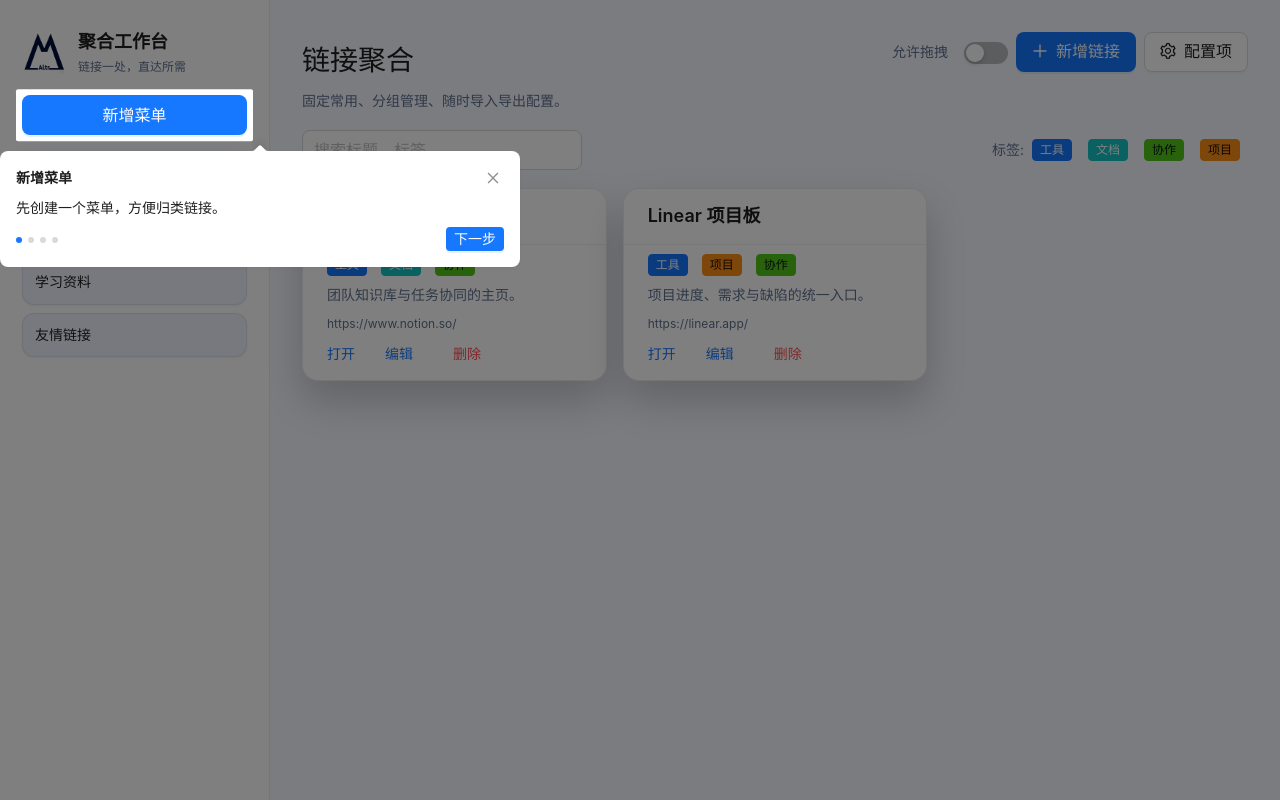
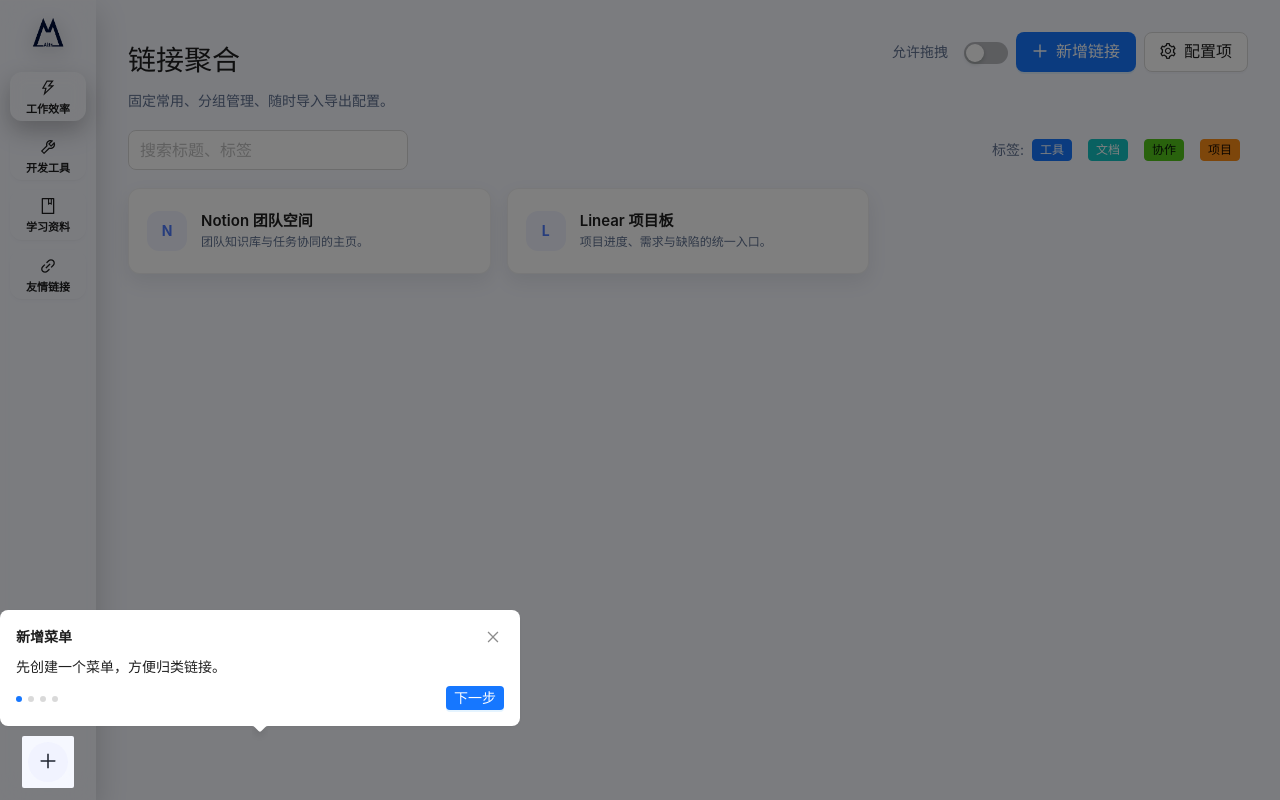
Before and after one commit to GYY-y/AggregationPlatform, a Vue app: page / in a window 1280 px wide. Built offline with nearby package versions, Linux system fonts and the light colour scheme.

Commit message:
页面UI调整

```diff
--- a/src/App.vue
+++ b/src/App.vue
@@ -1,7 +1,26 @@
 <script setup>
 import { computed, h, onMounted, reactive, ref, watch } from 'vue'
 import { App as AntApp, Button, Input, Space, Switch, Tag, Tour } from 'ant-design-vue'
-import { PlusOutlined, EditOutlined, DeleteOutlined, SettingOutlined } from '@ant-design/icons-vue'
+import {
+  PlusOutlined,
+  EditOutlined,
+  DeleteOutlined,
+  SettingOutlined,
+  AppstoreOutlined,
+  StarOutlined,
+  LinkOutlined,
+  ToolOutlined,
+  VideoCameraOutlined,
+  ShoppingOutlined,
+  BookOutlined,
+  CloudOutlined,
+  GlobalOutlined,
+  CompassOutlined,
+  PlayCircleOutlined,
+  PictureOutlined,
+  MessageOutlined,
+  ThunderboltOutlined,
+} from '@ant-design/icons-vue'
 import { useTheme } from './composables/useTheme'
 import MenuList from './components/MenuList.vue'
 import LinkGrid from './components/LinkGrid.vue'
@@ -14,10 +33,10 @@
 const storageKey = 'aggregation-platform-state'
 
 const seedMenus = [
-  { id: 'wk', name: '工作效率' },
-  { id: 'dev', name: '开发工具' },
-  { id: 'ref', name: '学习资料' },
-  { id: 'links', name: '友情链接' },
+  { id: 'wk', name: '工作效率', icon: 'ThunderboltOutlined' },
+  { id: 'dev', name: '开发工具', icon: 'ToolOutlined' },
+  { id: 'ref', name: '学习资料', icon: 'BookOutlined' },
+  { id: 'links', name: '友情链接', icon: 'LinkOutlined' },
 ]
 
 const seedLinks = [
@@ -169,6 +188,41 @@
   menuId: [{ required: true, message: '请选择菜单' }],
   description: [{ max: 100, message: '描述最多 100 字' }],
 }
+const menuIconOptions = [
+  { value: 'AppstoreOutlined', label: '应用', icon: AppstoreOutlined },
+  { value: 'StarOutlined', label: '收藏', icon: StarOutlined },
+  { value: 'LinkOutlined', label: '链接', icon: LinkOutlined },
+  { value: 'ToolOutlined', label: '工具', icon: ToolOutlined },
+  { value: 'VideoCameraOutlined', label: '视频', icon: VideoCameraOutlined },
+  { value: 'ShoppingOutlined', label: '购物', icon: ShoppingOutlined },
+  { value: 'BookOutlined', label: '学习', icon: BookOutlined },
+  { value: 'CloudOutlined', label: '云盘', icon: CloudOutlined },
+  { value: 'GlobalOutlined', label: '资讯', icon: GlobalOutlined },
+  { value: 'CompassOutlined', label: '出行', icon: CompassOutlined },
+  { value: 'PlayCircleOutlined', label: '娱乐', icon: PlayCircleOutlined },
+  { value: 'PictureOutlined', label: '设计', icon: PictureOutlined },
+  { value: 'MessageOutlined', label: '社交', icon: MessageOutlined },
+  { value: 'ThunderboltOutlined', label: '效率', icon: ThunderboltOutlined },
+]
+
+const menuIconMap = {
+  AppstoreOutlined,
+  StarOutlined,
+  LinkOutlined,
+  ToolOutlined,
+  VideoCameraOutlined,
+  ShoppingOutlined,
+  BookOutlined,
+  CloudOutlined,
+  GlobalOutlined,
+  CompassOutlined,
+  PlayCircleOutlined,
+  PictureOutlined,
+  MessageOutlined,
+  ThunderboltOutlined,
+  default: AppstoreOutlined,
+}
+
 const menuRules = {
   name: [
     {
@@ -180,6 +234,13 @@
         return Promise.resolve()
       },
       message: '请输入菜单名称',
+      trigger: ['blur', 'change'],
+    },
+  ],
+  icon: [
+    {
+      required: true,
+      message: '请选择菜单图标',
       trigger: ['blur', 'change'],
     },
   ],
@@ -204,6 +265,7 @@
 
 const menuForm = reactive({
   name: '',
+  icon: '',
 })
 
 const activeMenu = computed(() => state.menus.find((m) => m.id === state.activeMenuId))
@@ -360,6 +422,7 @@
 
 function resetMenuForm() {
   menuForm.name = ''
+  menuForm.icon = ''
 }
 
 function openNewLink() {
@@ -421,6 +484,7 @@
 function openEditMenu(menu) {
   editingMenuId.value = menu.id
   menuForm.name = menu.name
+  menuForm.icon = menu.icon || ''
   menuModalOpen.value = true
 }
 
@@ -428,6 +492,7 @@
   const name = menuForm.name.trim()
   if (!name) return setToast('请输入菜单名称', 'error')
   if (name.length > 4) return setToast('名称最多 4 个字', 'error')
+  if (!menuForm.icon) return setToast('请选择菜单图标', 'error')
   const duplicate = state.menus.some(
     (menu) => menu.name === name && menu.id !== editingMenuId.value
   )
@@ -435,10 +500,13 @@
 
   if (editingMenuId.value) {
     const target = state.menus.find((m) => m.id === editingMenuId.value)
-    if (target) target.name = name
+    if (target) {
+      target.name = name
+      target.icon = menuForm.icon
+    }
   } else {
     const id = createId()
-    state.menus.push({ id, name })
+    state.menus.push({ id, name, icon: menuForm.icon })
     state.menus = normalizeMenus(state.menus)
     state.activeMenuId = id
   }
@@ -585,7 +653,10 @@
 
 function normalizeMenus(list) {
   if (!Array.isArray(list)) return []
-  const next = [...list]
+  const next = list.map((item) => ({
+    ...item,
+    icon: item.icon || 'AppstoreOutlined',
+  }))
   const index = next.findIndex((item) => item.id === 'links')
   if (index === -1) return next
   const [linksMenu] = next.splice(index, 1)
@@ -696,16 +767,9 @@
 
 <template>
   <div class="app-shell" :style="themeVars">
-      <aside class="sidebar">
+      <aside class="sidebar sidebar--compact">
         <div class="brand">
           <img class="brand__logo" :src="brandLogo" alt="Altr Logo" />
-          <div>
-            <p class="brand__title">聚合工作台</p>
-            <p class="brand__subtitle">链接一处，直达所需</p>
-          </div>
-        </div>
-        <div class="sidebar__actions">
-          <Button ref="newMenuBtnRef" block type="primary" size="large" @click="openNewMenu">新增菜单</Button>
         </div>
         <input ref="importInput" type="file" accept="application/json" class="hidden" @change="handleImport" />
         <MenuList
@@ -715,6 +779,7 @@
           :menu-link-count="menuLinkCount"
           :can-drag="canDrag"
           :accent="state.settings.accent"
+          :icon-map="menuIconMap"
           :edit-icon="h(EditOutlined)"
           :delete-icon="h(DeleteOutlined)"
           :disable-edit-ids="['links']"
@@ -725,6 +790,17 @@
           @drag-end="draggingMenuId = null"
           @drop="dropMenu"
         />
+        <div class="sidebar__actions">
+          <Button
+            ref="newMenuBtnRef"
+            shape="circle"
+            class="menu-add-btn"
+            type="text"
+            size="large"
+            :icon="h(PlusOutlined)"
+            @click="openNewMenu"
+          />
+        </div>
       </aside>
 
       <main class="content">
@@ -800,6 +876,7 @@
         :menu-form="menuForm"
         :menu-rules="menuRules"
         :form-layout="formLayout"
+        :icon-options="menuIconOptions"
         @submit="submitMenu"
       />
 
--- a/src/assets/main.scss
+++ b/src/assets/main.scss
@@ -36,21 +36,36 @@
 
 .app-shell {
   display: grid;
-  grid-template-columns: 270px 1fr;
+  grid-template-columns: 96px 1fr;
   min-height: 100vh;
 }
 
 .sidebar {
-  border-right: 1px solid var(--line);
-  padding: 28px 22px 24px;
-  background: var(--surface);
+  border-right: none;
+  padding: 16px 10px 18px;
+  background: color-mix(in srgb, var(--bg) 65%, transparent 35%);
+  color: var(--text);
+  display: flex;
+  flex-direction: column;
+  align-items: center;
+  gap: 12px;
+  backdrop-filter: blur(18px) saturate(140%);
+  -webkit-backdrop-filter: blur(18px) saturate(140%);
+  box-shadow:
+    0 1px 0 rgba(255, 255, 255, 0.28) inset,
+    0 12px 30px rgba(0, 0, 0, 0.18);
+}
+
+.sidebar--compact {
+  align-items: center;
 }
 
 .brand {
   display: flex;
+  flex-direction: column;
   align-items: center;
-  gap: 12px;
-  margin-bottom: 18px;
+  gap: 6px;
+  margin-bottom: 10px;
 }
 
 .brand__dot {
@@ -61,34 +76,40 @@
 }
 
 .brand__logo {
+  width: 34px;
+  height: 34px;
+  object-fit: contain;
+  display: block;
+  filter: drop-shadow(0 6px 10px rgba(0, 0, 0, 0.35));
+}
+
+
+.sidebar__actions {
+  margin-top: auto;
+  display: grid;
+  gap: 8px;
+}
+
+.menu-add-btn {
   width: 44px;
   height: 44px;
-  object-fit: contain;
-  display: block;
+  border-radius: 14px;
+  background: var(--surface-alt);
+  color: var(--text);
 }
 
-.brand__title {
-  font-size: 18px;
-  font-weight: 600;
-  margin: 0;
-}
-
-.brand__subtitle {
-  margin: 2px 0 0;
-  color: var(--muted);
-  font-size: 12px;
-}
-
-.sidebar__actions {
-  display: grid;
-  gap: 8px;
-  margin-bottom: 16px;
+.menu-add-btn:hover {
+  background: color-mix(in srgb, var(--surface-alt) 80%, var(--accent) 20%);
+  color: var(--text);
 }
 
 .menu-list {
   display: flex;
   flex-direction: column;
-  gap: 8px;
+  gap: 10px;
+  width: 100%;
+  align-items: center;
+  flex: 1;
 }
 
 .menu-item[draggable='true'],
@@ -103,51 +124,29 @@
 
 .menu-item {
   display: flex;
-  justify-content: space-between;
+  justify-content: center;
   align-items: center;
   border-radius: 12px;
   border: 1px solid transparent;
-  background: var(--surface-alt);
+  background: transparent;
   cursor: pointer;
   transition: all 0.2s ease;
+  text-align: center;
+  width: 100%;
 }
 
 .menu-item:hover {
-  border-color: rgba(255, 255, 255, 0.15);
+  background: rgba(255, 255, 255, 0.08);
 }
 
 .menu-item.active {
-  border-color: color-mix(in srgb, var(--accent) 70%, transparent);
-  box-shadow: 0 10px 30px color-mix(in srgb, var(--accent) 20%, transparent);
+  background: rgba(255, 255, 255, 0.16);
+  box-shadow: 0 10px 24px rgba(0, 0, 0, 0.25);
+  backdrop-filter: blur(8px);
+  -webkit-backdrop-filter: blur(8px);
+  position: relative;
 }
 
-.menu-text {
-  display: flex;
-  align-items: center;
-  gap: 10px;
-  flex: 1;
-}
-
-.menu-dot {
-  width: 9px;
-  height: 9px;
-  border-radius: 50%;
-  background: var(--accent);
-  box-shadow: 0 0 0 6px color-mix(in srgb, var(--accent) 10%, transparent);
-}
-
-.menu-actions {
-  display: flex;
-  gap: 6px;
-  margin-left: 8px;
-}
-
-.menu-actions .icon {
-  background: transparent;
-  border: none;
-  color: var(--muted);
-  cursor: pointer;
-}
 
 .count {
   padding: 2px 6px;
@@ -253,6 +252,69 @@
   gap: 10px;
   position: relative;
   overflow: hidden;
+}
+
+.card--list {
+  border-radius: 12px;
+  border-color: rgba(15, 23, 42, 0.06);
+  background: var(--surface);
+  box-shadow: 0 8px 20px rgba(15, 23, 42, 0.08);
+}
+
+.card__row {
+  display: flex;
+  align-items: center;
+  gap: 14px;
+  min-height: 56px;
+}
+
+.card--list .card__row {
+  flex-wrap: wrap;
+}
+
+.card__avatar {
+  width: 40px;
+  height: 40px;
+  border-radius: 12px;
+  background: var(--surface-alt);
+  color: var(--accent);
+  font-weight: 700;
+  display: flex;
+  align-items: center;
+  justify-content: center;
+  flex-shrink: 0;
+}
+
+.card__content {
+  display: flex;
+  flex-direction: column;
+  gap: 2px;
+  flex: 1;
+  min-width: 0;
+  cursor: pointer;
+}
+
+.card__actions {
+  display: flex;
+  align-items: center;
+  flex-shrink: 0;
+  margin-left: auto;
+}
+
+.card__action-link {
+  color: #1677ff;
+  cursor: pointer;
+}
+
+.card--list .card__title {
+  font-size: 15px;
+  line-height: 1.2;
+}
+
+.card--list .card__desc {
+  font-size: 12px;
+  margin: 2px 0 0;
+  padding: 0;
 }
 
 .card__head {
--- a/src/components/LinkGrid.vue
+++ b/src/components/LinkGrid.vue
@@ -12,6 +12,11 @@
 const emit = defineEmits(['open', 'edit', 'delete', 'drag-start', 'drag-end', 'drop', 'copy-title'])
 
 const denseClass = computed(() => (props.dense ? 'card--dense' : ''))
+
+const getInitial = (title = '') => {
+  const trimmed = title.trim()
+  return trimmed ? trimmed[0] : '?'
+}
 </script>
 
 <template>
@@ -19,7 +24,7 @@
     <a-card
       v-for="link in links"
       :key="link.id"
-      class="card"
+      class="card card--list"
       :class="denseClass"
       :bordered="true"
       :draggable="canDrag"
@@ -28,23 +33,33 @@
       @dragover.prevent
       @drop.prevent="emit('drop', link.id)"
     >
-      <template #title>
-        <p class="card__title" style="cursor: pointer" @click.stop="emit('copy-title', link.title)">{{ link.title }}</p>
-      </template>
-      <div class="card__tags">
-        <a-tag v-for="tag in link.tags" :key="tag" :style="getTagStyle(tag)">{{ tag }}</a-tag>
-      </div>
-      <p v-if="showDescription" class="card__desc">{{ link.description }}</p>
-      <div class="card__meta">{{ link.url }}</div>
-      <div class="card__footer">
-        <a-space class="foot-actions" size="small">
-          <span style="color: #1677ff; cursor: pointer;margin-right: 6px;" @click="emit('open', link.url)">打开</span>
-          <a-button type="link" @click="emit('edit', link)">编辑</a-button>
-          <a-popconfirm title="确认删除此链接？" ok-text="删除" cancel-text="取消" @confirm="emit('delete', link.id)">
-            <a-button type="link" danger>删除</a-button>
-          </a-popconfirm>
-        </a-space>
-      </div>
+      <a-dropdown :trigger="['contextmenu']">
+        <div class="card__row">
+          <div class="card__avatar" @click.stop="emit('copy-title', link.title)">
+            {{ getInitial(link.title) }}
+          </div>
+          <div class="card__content" @click.stop="emit('open', link.url)">
+            <p class="card__title">{{ link.title }}</p>
+            <p v-if="showDescription" class="card__desc">{{ link.description }}</p>
+          </div>
+        </div>
+        <template #overlay>
+          <a-menu>
+            <a-menu-item @click="emit('open', link.url)">打开</a-menu-item>
+            <a-menu-item @click="emit('edit', link)">编辑</a-menu-item>
+            <a-menu-item class="menu-item--danger">
+              <a-popconfirm
+                title="确认删除此链接？"
+                ok-text="删除"
+                cancel-text="取消"
+                @confirm="emit('delete', link.id)"
+              >
+                <span>删除</span>
+              </a-popconfirm>
+            </a-menu-item>
+          </a-menu>
+        </template>
+      </a-dropdown>
     </a-card>
   </div>
 </template>
@@ -52,6 +67,14 @@
 
 <style scoped lang="scss">
 :deep(.ant-card-body){
-  padding: 0 24px 10px 24px;
+  padding: 14px 18px;
+}
+
+:deep(.ant-dropdown-menu-item.menu-item--danger) {
+  color: #ff4d4f;
+}
+
+:deep(.ant-dropdown-menu-item.menu-item--danger:hover) {
+  color: #ff4d4f;
 }
 </style>
--- a/src/components/MenuFormModal.vue
+++ b/src/components/MenuFormModal.vue
@@ -8,6 +8,7 @@
   menuForm: { type: Object, required: true },
   menuRules: { type: Object, default: () => ({}) },
   formLayout: { type: Object, default: () => ({}) },
+  iconOptions: { type: Array, default: () => [] },
 })
 
 const emit = defineEmits(['update:open', 'submit'])
@@ -21,7 +22,7 @@
     await menuFormRef.value?.validate()
     emit('submit')
   } catch (err) {
-    message?.error?.('请检查菜单名称')
+    message?.error?.('请完善必填项')
   }
 }
 
@@ -46,9 +47,30 @@
     :wrapper-col="formLayout.wrapperCol"
     :label-align="formLayout.labelAlign"
   >
+      <a-form-item label="菜单图标" name="icon" :required="true">
+        <a-select v-model:value="menuForm.icon" placeholder="选择图标" option-label-prop="label">
+          <a-select-option
+            v-for="item in iconOptions"
+            :key="item.value"
+            :value="item.value"
+            :label="item.label"
+          >
+            <component :is="item.icon" class="menu-icon-option" />
+            <span>{{ item.label }}</span>
+          </a-select-option>
+        </a-select>
+      </a-form-item>
       <a-form-item label="菜单名称" name="name" :required="true">
         <a-input v-model:value="menuForm.name" placeholder="例如：数据分析" :maxlength="4" />
       </a-form-item>
   </a-form>
   </a-modal>
 </template>
+
+<style scoped lang="scss">
+.menu-icon-option {
+  margin-right: 8px;
+  font-size: 16px;
+  vertical-align: middle;
+}
+</style>
--- a/src/components/MenuList.vue
+++ b/src/components/MenuList.vue
@@ -6,6 +6,7 @@
   menuLinkCount: { type: Object, default: () => ({}) },
   canDrag: { type: Boolean, default: false },
   accent: { type: String, default: '' },
+  iconMap: { type: Object, default: () => ({}) },
   editIcon: { type: Object, default: null },
   deleteIcon: { type: Object, default: null },
   disableEditIds: { type: Array, default: () => [] },
@@ -23,62 +24,89 @@
       :key="menu.id"
       size="small"
       class="menu-item"
-      :bordered="menu.id === activeMenuId"
+      :bordered="false"
       :class="{ active: menu.id === activeMenuId }"
-      :body-style="{ padding: '10px 12px' }"
+      :body-style="{ padding: '12px 10px' }"
       @click="emit('select', menu.id)"
       :draggable="canDrag"
       @dragstart="emit('drag-start', menu.id)"
       @dragend="emit('drag-end')"
       @dragover.prevent
       @drop.prevent="emit('drop', menu.id)"
-      :style="{ borderColor: menu.id === activeMenuId ? accent : 'var(--line)' }"
     >
-      <div class="menu-row">
-        <div class="menu-text">
-          <span>{{ menu.name }}</span>
-          <a-tag v-if="showMenuCount">{{ getCount(menu.id) }}</a-tag>
+      <a-dropdown v-if="!disableEditIds.includes(menu.id)" :trigger="['contextmenu']">
+        <div class="menu-card">
+          <div class="menu-icon">
+            <component :is="iconMap[menu.icon] || iconMap.default" />
+          </div>
+          <div class="menu-title">{{ menu.name }}</div>
+          <a-tag v-if="showMenuCount" class="menu-count">{{ getCount(menu.id) }}</a-tag>
         </div>
-        <a-space class="menu-actions" @click.stop v-if="!disableEditIds.includes(menu.id)">
-          <a-tooltip title="编辑">
-            <a-button type="text" size="small" @click="emit('edit', menu)" :icon="editIcon" />
-          </a-tooltip>
-          <a-popconfirm title="确认删除此菜单？" ok-text="删除" cancel-text="取消" @confirm="emit('delete', menu.id)">
-            <a-button type="text" danger size="small" @click.stop :icon="deleteIcon" />
-          </a-popconfirm>
-        </a-space>
+        <template #overlay>
+          <a-menu>
+            <a-menu-item @click="emit('edit', menu)">编辑</a-menu-item>
+            <a-menu-item class="menu-item--danger">
+              <a-popconfirm title="确认删除此菜单？" ok-text="删除" cancel-text="取消" @confirm="emit('delete', menu.id)">
+                <span>删除</span>
+              </a-popconfirm>
+            </a-menu-item>
+          </a-menu>
+        </template>
+      </a-dropdown>
+      <div v-else class="menu-card">
+        <div class="menu-icon">
+          <component :is="iconMap[menu.icon] || iconMap.default" />
+        </div>
+        <div class="menu-title">{{ menu.name }}</div>
+        <a-tag v-if="showMenuCount" class="menu-count">{{ getCount(menu.id) }}</a-tag>
       </div>
     </a-card>
   </div>
 </template>
 
 <style scoped lang="scss">
-.menu-row {
+.menu-card {
   display: flex;
+  flex-direction: column;
   align-items: center;
-  gap: 8px;
-  padding: 10px 12px;
+  gap: 0;
+  position: relative;
+  padding-bottom: 4px;
   &:hover .menu-actions {
     opacity: 1;
     visibility: visible;
   }
 }
 
-.menu-text {
+.menu-icon {
+  width: 30px;
+  height: 30px;
+  border-radius: 10px;
+  color: inherit;
   display: flex;
   align-items: center;
-  gap: 8px;
+  justify-content: center;
+  font-size: 16px;
 }
 
-.menu-actions {
-  margin-left: auto;
-  display: flex;
-  gap: 4px;
-  align-items: center;
-  justify-content: flex-end;
-  opacity: 0;
-  visibility: hidden;
-  transition: opacity 0.2s ease;
+.menu-title {
+  font-size: 11px;
+  font-weight: 600;
+  text-align: center;
+  line-height: 1.2;
+  color: inherit;
+}
+
+.menu-count {
+  display: none;
+}
+
+:deep(.ant-dropdown-menu-item.menu-item--danger) {
+  color: #ff4d4f;
+}
+
+:deep(.ant-dropdown-menu-item.menu-item--danger:hover) {
+  color: #ff4d4f;
 }
 
 :deep(.ant-card-body){
```
Lines whose indentation alone changed are shown as unchanged.
